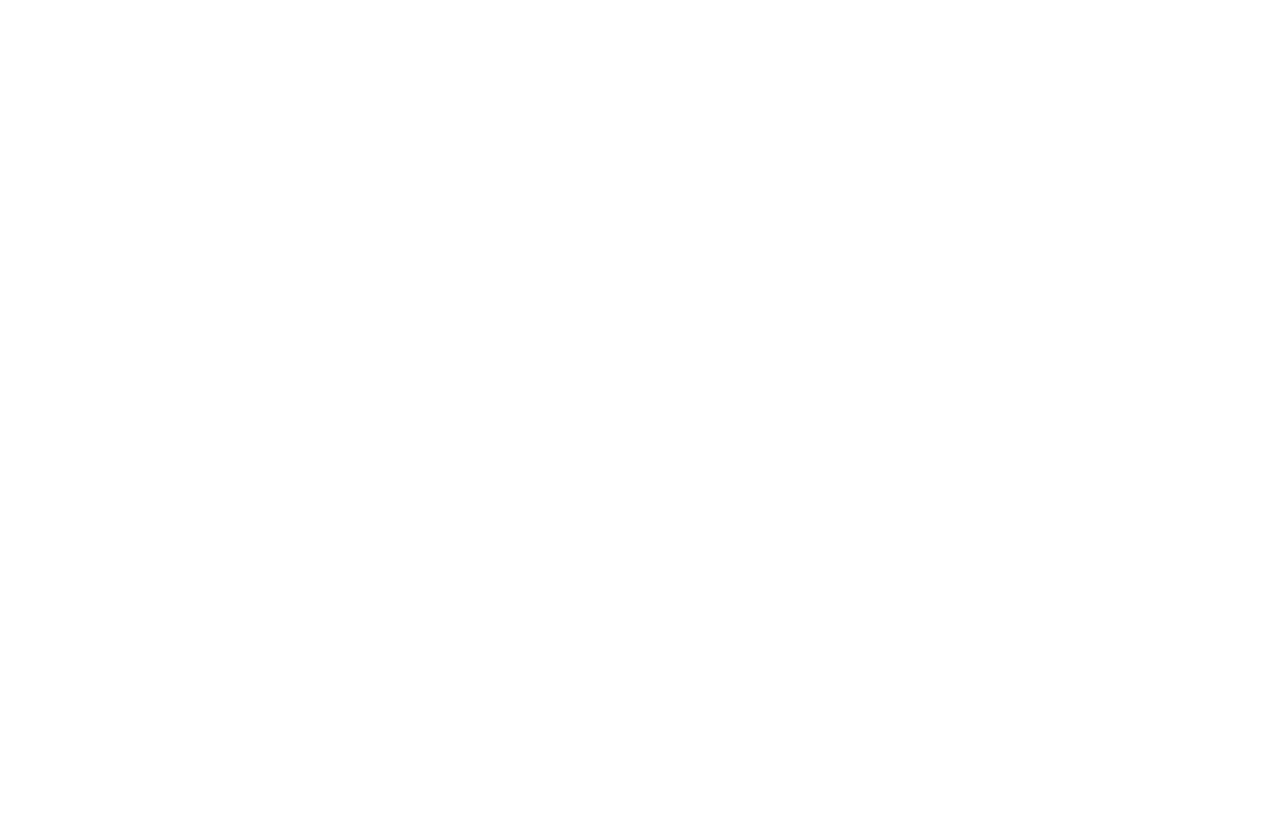
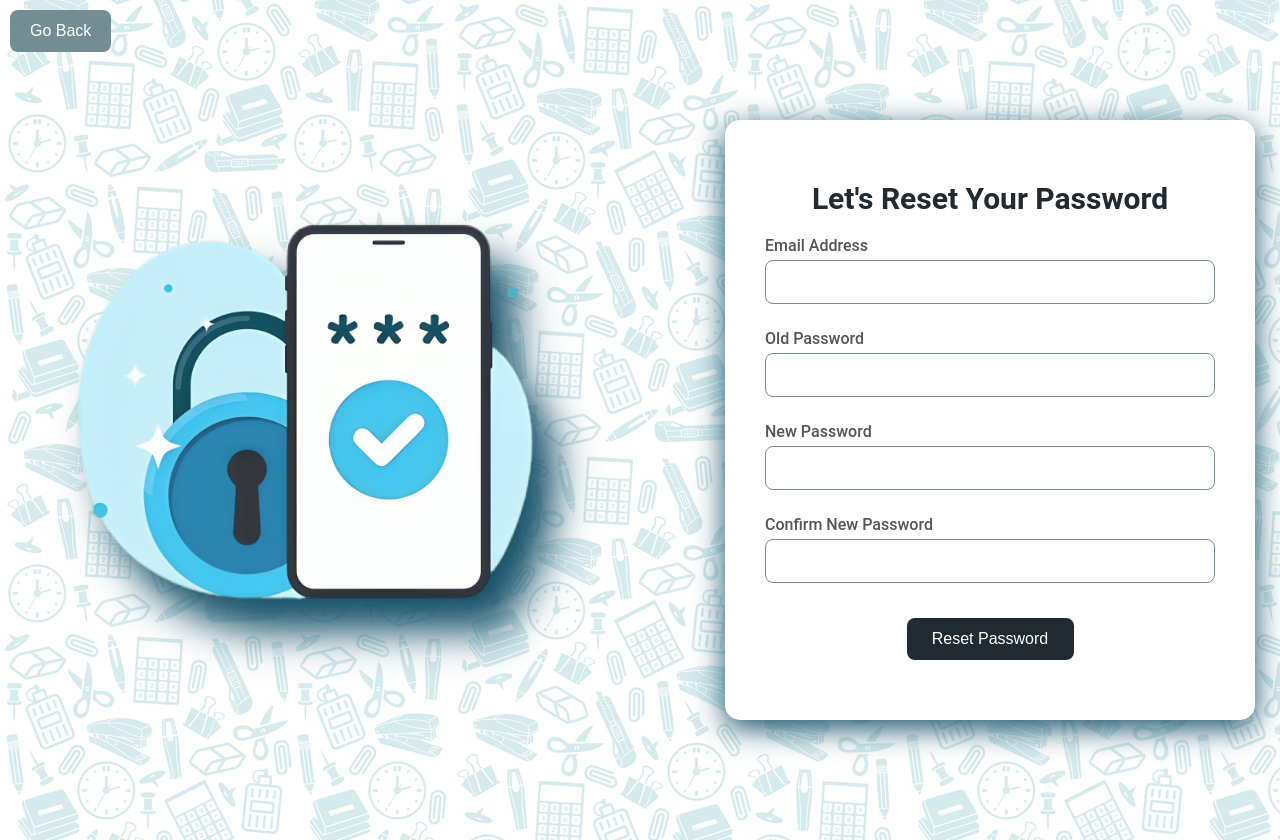
Before and after one commit to 240617-Chennai-PeerIslandsIndiaJavaFS/TeamB_Project02_React, a React (Create React App) app: page /password-reset in a window 1280 px wide. Before the commit this address had no page. Before the commit the page ends 800 px from the top, so only its background shows below. Built offline with nearby package versions, Linux system fonts and the light colour scheme.

Commit message:
Upgrading UI for password rest page. Adding necessary APIs, ensuring proper functioning.

```diff
--- a/src/App.js
+++ b/src/App.js
@@ -3,6 +3,7 @@
 
 import LandingPage from "./components/LandingPage";
 import LoginPage from "./components/LoginPage";
+import PasswordReset from "./components/PasswordReset";
 import AdminPage from "./components/AdminPage";
 
 function App() {
@@ -11,6 +12,7 @@
       <Routes>
         <Route path="/" element={<LandingPage />} />
         <Route path="/login" element={<LoginPage />} />
+        <Route path="/password-reset" element={<PasswordReset />} />
         <Route path="/admin" element={<AdminPage />} />
       </Routes>
     </Router>
--- a/src/components/LoginPage.js
+++ b/src/components/LoginPage.js
@@ -24,6 +24,7 @@
         )}&password=${encodeURIComponent(password)}`,
         {
           method: "GET",
+
           headers: {
             "Content-Type": "application/json",
           },
@@ -82,7 +83,7 @@
               id="exampleInputPassword1"
             />
           </div>
-          <div className="button-container">
+          <div className="button-container-login">
             <button
               type="submit"
               className="btn loginbutton"
--- /dev/null
+++ b/src/components/PasswordReset.js
@@ -0,0 +1,142 @@
+import React, { useState } from "react";
+import axios from "axios";
+import logopassword from "../media/passwordreset.png";
+import "../css/PasswordReset.css";
+
+const PasswordResetPage = () => {
+  const [email, setEmail] = useState("");
+  const [oldPassword, setOldPassword] = useState("");
+  const [newPassword, setNewPassword] = useState("");
+  const [confirmPassword, setConfirmPassword] = useState("");
+  const [errorMessage, setErrorMessage] = useState("");
+
+  const handleEmailChange = (e) => setEmail(e.target.value);
+  const handleOldPasswordChange = (e) => setOldPassword(e.target.value);
+  const handleNewPasswordChange = (e) => setNewPassword(e.target.value);
+  const handleConfirmPasswordChange = (e) => setConfirmPassword(e.target.value);
+
+  const handleSubmit = (e) => {
+    e.preventDefault();
+
+    if (!email || !oldPassword || !newPassword || !confirmPassword) {
+      setErrorMessage("Please fill in all fields.");
+      return;
+    }
+
+    if (newPassword !== confirmPassword) {
+      setErrorMessage("New passwords do not match.");
+      return;
+    }
+
+    axios
+      .get("http://localhost:8080/api/resetPassword", {
+        params: {
+          email: email,
+          oldPassword: oldPassword,
+          newPassword: newPassword,
+          confirmPassword: confirmPassword,
+        },
+      })
+      .then((response) => {
+        console.log("Password reset response:", response.data);
+        alert("Password updated successfully!");
+        window.location.href = "/login";
+      })
+      .catch((error) => {
+        console.error("There was an error resetting the password!", error);
+        if (error.response && error.response.data) {
+          setErrorMessage(error.response.data);
+        } else {
+          setErrorMessage("There was an error resetting the password!");
+        }
+      });
+  };
+
+  return (
+    <div className="passwordreset">
+      <button className="go-back-button" onClick={() => window.history.back()}>
+        Go Back
+      </button>
+      <div className="flex-container-pw">
+        <img src={logopassword} alt="Logo" className="logo-pw" />
+        <div className="pw-container">
+          <h1 className="h1styles">Let's Reset Your Password</h1>
+          <form id="login-form" onSubmit={handleSubmit}>
+            <div className="mb-3">
+              <label htmlFor="exampleInputEmail1" className="form-label-pw">
+                Email Address
+              </label>
+              <input
+                type="email"
+                className="form-control-pw"
+                id="exampleInputEmail1"
+                value={email}
+                onChange={handleEmailChange}
+                required
+              />
+            </div>
+            <div className="mb-3">
+              <label
+                htmlFor="exampleInputOldPassword1"
+                className="form-label-pw"
+              >
+                Old Password
+              </label>
+              <input
+                type="password"
+                className="form-control-pw"
+                id="exampleInputOldPassword1"
+                value={oldPassword}
+                onChange={handleOldPasswordChange}
+                required
+              />
+            </div>
+            <div className="mb-3">
+              <label
+                htmlFor="exampleInputNewPassword1"
+                className="form-label-pw"
+              >
+                New Password
+              </label>
+              <input
+                type="password"
+                className="form-control-pw"
+                id="exampleInputNewPassword1"
+                value={newPassword}
+                onChange={handleNewPasswordChange}
+                required
+              />
+            </div>
+            <div className="mb-3">
+              <label
+                htmlFor="exampleInputConfirmPassword1"
+                className="form-label-pw"
+              >
+                Confirm New Password
+              </label>
+              <input
+                type="password"
+                className="form-control-pw"
+                id="exampleInputConfirmPassword1"
+                value={confirmPassword}
+                onChange={handleConfirmPasswordChange}
+                required
+              />
+            </div>
+            {errorMessage && (
+              <div className="error-message">{errorMessage}</div>
+            )}
+            <div className="button-container-pw">
+              <button type="submit" className="btn reset-button">
+                Reset Password
+              </button>
+            </div>
+          </form>
+          <div id="message"></div>
+        </div>
+      </div>
+    </div>
+  );
+};
+
+export default PasswordResetPage;
--- a/src/css/LoginPage.css
+++ b/src/css/LoginPage.css
@@ -32,7 +32,7 @@
   border-radius: 15px;
   box-shadow: 0 8px 30px #124e66;
   margin: 0 20px;
-  max-width: 90%;
+  max-width: 95%;
 }
 
 .login-title {
@@ -62,7 +62,7 @@
   border: 2px solid #212a31;
   outline: none;
 }
-.button-container {
+.button-container-login {
   display: flex;
   justify-content: space-between;
   margin-top: 30px;
@@ -112,7 +112,7 @@
     font-size: 30px;
   }
 
-  .button-container {
+  .button-container-login {
     flex-direction: row;
   }
 
--- /dev/null
+++ b/src/css/PasswordReset.css
@@ -0,0 +1,159 @@
+.passwordreset {
+  background-image: url("../media/backgroundgeneral.png");
+  background-color: rgba(255, 255, 255, 0.7);
+  font-family: "Roboto", sans-serif;
+  height: 100vh;
+  display: flex;
+  align-items: center;
+  justify-content: center;
+  flex-direction: column;
+  padding: 20px;
+}
+
+.flex-container-pw {
+  width: 100%;
+  max-width: 600px;
+  text-align: left;
+  display: flex;
+  flex-direction: column;
+  align-items: center;
+  justify-content: center;
+}
+
+.pw-container {
+  width: 100%;
+  background: white;
+  border-radius: 15px;
+  box-shadow: 0 8px 30px #124e66;
+  padding: 20px;
+  animation: fadeIn 0.5s ease-in-out;
+}
+
+.h1styles {
+  font-weight: bold;
+  margin-bottom: 20px;
+  color: #212a31;
+  font-size: 24px;
+  text-align: center;
+}
+
+.form-label-pw {
+  display: block;
+  margin: 10px 0 5px;
+  color: #555;
+  font-weight: 500;
+}
+
+.form-control-pw {
+  width: 100%;
+  padding: 12px;
+  border: 1px solid #748d92;
+  border-radius: 8px;
+  box-sizing: border-box;
+  font-size: 16px;
+  margin-bottom: 15px;
+}
+
+.form-control-pw:focus {
+  border: 2px solid #212a31;
+  outline: none;
+}
+
+.button-container-pw {
+  display: flex;
+  justify-content: center;
+  margin-top: 20px;
+}
+
+.go-back-button,
+.reset-button {
+  color: white;
+  font-size: 16px;
+  transition: background-color 0.3s ease;
+  border: none;
+  border-radius: 8px;
+  cursor: pointer;
+  padding: 12px 20px;
+  margin-bottom: 10px;
+}
+
+.go-back-button {
+  position: absolute;
+  top: 10px;
+  left: 10px;
+  background-color: #748d92;
+}
+
+.go-back-button:hover,
+.reset-button:hover {
+  background-color: #124e66;
+}
+
+.reset-button {
+  background-color: #212a31;
+  width: 100%;
+}
+
+.logo-pw {
+  height: auto;
+  width: 100%;
+  max-width: 200px;
+  margin-bottom: 20px;
+}
+
+#message {
+  margin-top: 20px;
+  color: red;
+  font-weight: bold;
+  text-align: center;
+}
+
+@keyframes fadeIn {
+  from {
+    opacity: 0;
+    transform: translateY(-10px);
+  }
+  to {
+    opacity: 1;
+    transform: translateY(0);
+  }
+}
+
+@media (min-width: 1245px) {
+  .passwordreset {
+    flex-direction: row;
+  }
+
+  .flex-container-pw {
+    flex-direction: row;
+  }
+
+  .pw-container {
+    padding: 40px;
+    margin-right: 20px;
+    min-width: 450px;
+    max-width: 600px;
+    margin-left: 100px;
+  }
+
+  .h1styles {
+    font-size: 30px;
+  }
+
+  .button-container-pw {
+    flex-direction: row;
+  }
+
+  .reset-button {
+    width: 167px;
+    margin-bottom: 0;
+  }
+
+  .logo-pw {
+    height: 600px;
+    width: auto;
+    max-width: 600px;
+    margin-right: 20px;
+    margin-left: 0;
+  }
+}
```
Also changed, not shown: src/media/passwordreset.png (added), src/media/synergizelogo.png.
